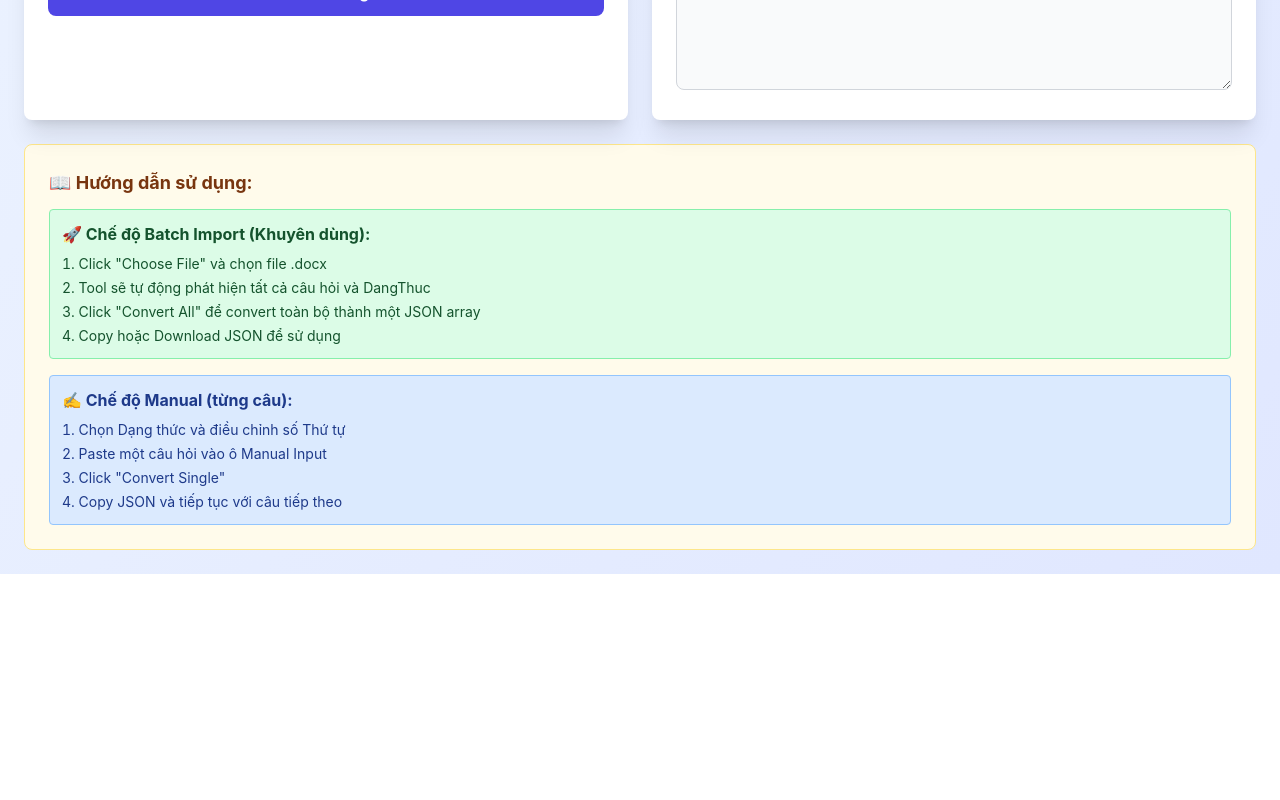
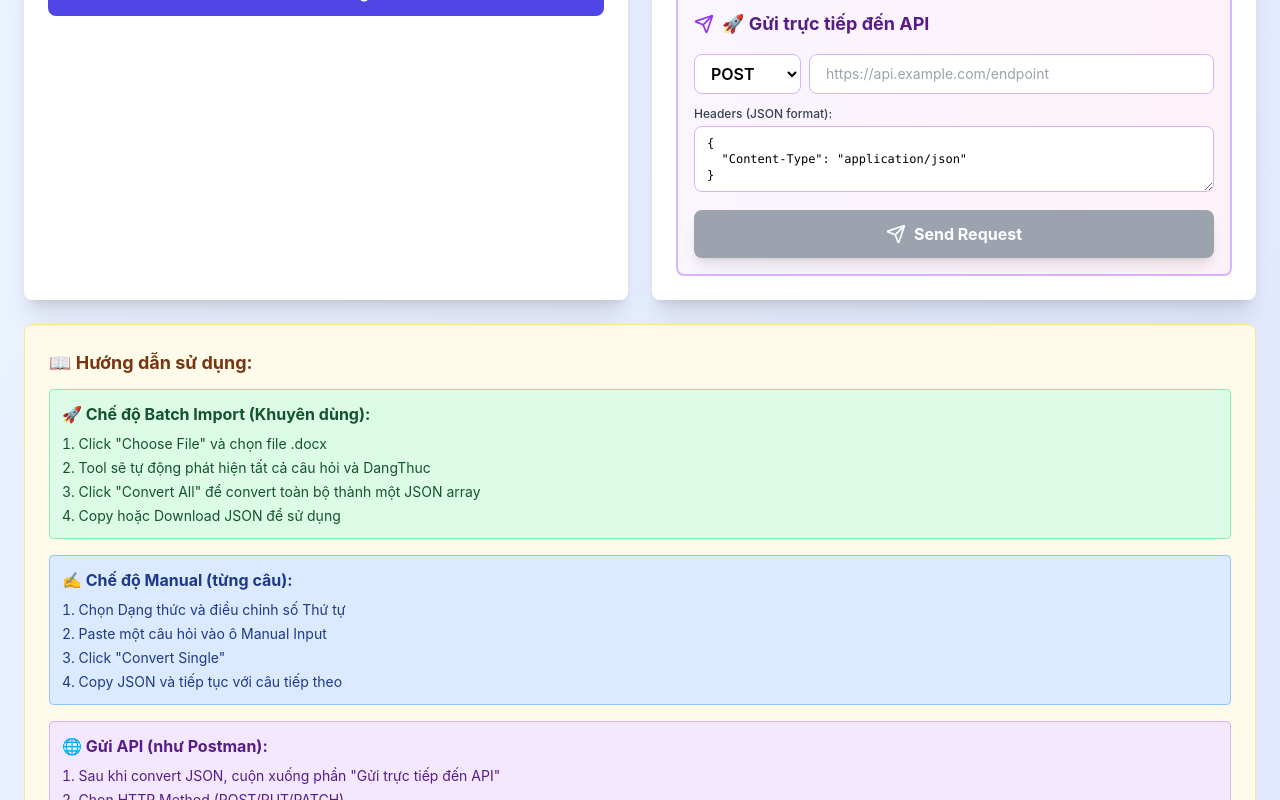
Before and after one commit to duogbachdev/word-to-json-converter, a React (Create React App) app: page / in a window 1280 px wide. Shown: the part 1020-1820 px from the top of the page. Before the commit the page ends 1594 px from the top, so only its background shows below. Built offline with nearby package versions, Linux system fonts and the light colour scheme.

Commit message:
Init Code

```diff
--- a/src/App.js
+++ b/src/App.js
@@ -1,5 +1,5 @@
 import React, { useState } from 'react';
-import { Copy, FileText, Download, AlertCircle, Plus, Minus, Upload, Trash2 } from 'lucide-react';
+import { Copy, FileText, Download, AlertCircle, Plus, Minus, Upload, Trash2, Send } from 'lucide-react';
 import * as mammoth from 'mammoth';
 
 export default function WordToJsonConverter() {
@@ -13,6 +13,13 @@ export default function WordToJsonConverter() {
   const [idTrangThai, setIdTrangThai] = useState('');
   const [allQuestions, setAllQuestions] = useState([]);
   const [batchMode, setBatchMode] = useState(false);
+
+  // API Config
+  const [apiEndpoint, setApiEndpoint] = useState('');
+  const [apiMethod, setApiMethod] = useState('POST');
+  const [apiHeaders, setApiHeaders] = useState('{\n  "Content-Type": "application/json"\n}');
+  const [apiResponse, setApiResponse] = useState('');
+  const [isSending, setIsSending] = useState(false);
 
   const formatDeBaiToHtml = (text) => {
     text = text.replace(/\t/g, '            ');
@@ -259,11 +266,9 @@ export default function WordToJsonConverter() {
       const result = await mammoth.extractRawText({ arrayBuffer });
       const text = result.value;
 
-      // DEBUG: Show first 500 chars
       console.log('Extracted text preview:', text.substring(0, 500));
       setDebugInfo('📝 Text preview:\n' + text.substring(0, 500) + '\n\n...(total: ' + text.length + ' chars)');
 
-      // Split by "Câu" pattern - flexible regex to match: **Câu 1.** or **Câu 1. ** or Câu 1.
       const questionPattern = /(?:\*\*)?Câu\s+(\d+)\.(?:\s*\*\*)?/g;
       const matches = [...text.matchAll(questionPattern)];
 
@@ -279,9 +284,7 @@ export default function WordToJsonConverter() {
         const questionText = text.substring(startIdx, endIdx).trim();
         const questionNumber = parseInt(matches[i][1]);
 
-        // Auto-detect DangThuc
         let detectedDangThuc = 1;
-        // More robust detection - check for lowercase letter patterns
         if (questionText.match(/\n\s*[a-d]\)/)) {
           detectedDangThuc = 2;
         }
@@ -557,6 +560,71 @@ export default function WordToJsonConverter() {
     setDebugInfo('');
     setAllQuestions([]);
     setBatchMode(false);
+    setApiResponse('');
+  };
+
+  const sendToApi = async () => {
+    if (!jsonOutput) {
+      alert('Chưa có JSON để gửi!');
+      return;
+    }
+
+    if (!apiEndpoint) {
+      alert('Vui lòng nhập API Endpoint!');
+      return;
+    }
+
+    setIsSending(true);
+    setApiResponse('');
+
+    try {
+      let headers = {};
+      try {
+        headers = JSON.parse(apiHeaders);
+      } catch (e) {
+        alert('Headers không đúng định dạng JSON!');
+        setIsSending(false);
+        return;
+      }
+
+      const response = await fetch(apiEndpoint, {
+        method: apiMethod,
+        headers: headers,
+        body: jsonOutput
+      });
+
+      const responseText = await response.text();
+      let responseData;
+      try {
+        responseData = JSON.parse(responseText);
+      } catch {
+        responseData = responseText;
+      }
+
+      const result = {
+        status: response.status,
+        statusText: response.statusText,
+        headers: Object.fromEntries(response.headers.entries()),
+        data: responseData
+      };
+
+      setApiResponse(JSON.stringify(result, null, 2));
+
+      if (response.ok) {
+        alert('✅ Gửi API thành công!');
+      } else {
+        alert('⚠️ API trả về lỗi: ' + response.status);
+      }
+    } catch (error) {
+      const errorResult = {
+        error: error.message,
+        type: error.name
+      };
+      setApiResponse(JSON.stringify(errorResult, null, 2));
+      alert('❌ Lỗi khi gửi API: ' + error.message);
+    } finally {
+      setIsSending(false);
+    }
   };
 
   return (
@@ -754,8 +822,71 @@ export default function WordToJsonConverter() {
               value={jsonOutput}
               readOnly
               placeholder="JSON output sẽ xuất hiện ở đây..."
-              className="w-full h-96 px-4 py-3 border border-gray-300 rounded-lg bg-gray-50 font-mono text-sm"
+              className="w-full h-64 px-4 py-3 border border-gray-300 rounded-lg bg-gray-50 font-mono text-sm"
             />
+
+            <div className="mt-6 p-4 bg-gradient-to-r from-purple-50 to-pink-50 border-2 border-purple-300 rounded-lg">
+              <div className="flex items-center gap-2 mb-4">
+                <Send className="w-5 h-5 text-purple-600" />
+                <h3 className="text-lg font-bold text-purple-900">🚀 Gửi trực tiếp đến API</h3>
+              </div>
+
+              <div className="space-y-3">
+                <div className="flex gap-2">
+                  <select
+                    value={apiMethod}
+                    onChange={(e) => setApiMethod(e.target.value)}
+                    className="px-3 py-2 border border-purple-300 rounded-lg font-semibold bg-white"
+                  >
+                    <option value="GET">GET</option>
+                    <option value="POST">POST</option>
+                    <option value="PUT">PUT</option>
+                    <option value="PATCH">PATCH</option>
+                    <option value="DELETE">DELETE</option>
+                  </select>
+                  <input
+                    type="text"
+                    value={apiEndpoint}
+                    onChange={(e) => setApiEndpoint(e.target.value)}
+                    placeholder="https://api.example.com/endpoint"
+                    className="flex-1 px-4 py-2 border border-purple-300 rounded-lg text-sm"
+                  />
+                </div>
+
+                <div>
+                  <label className="block text-xs font-medium text-gray-700 mb-1">
+                    Headers (JSON format):
+                  </label>
+                  <textarea
+                    value={apiHeaders}
+                    onChange={(e) => setApiHeaders(e.target.value)}
+                    placeholder='{"Content-Type": "application/json", "Authorization": "Bearer token"}'
+                    className="w-full px-3 py-2 border border-purple-300 rounded-lg font-mono text-xs"
+                    rows="3"
+                  />
+                </div>
+
+                <button
+                  onClick={sendToApi}
+                  disabled={!jsonOutput || isSending}
+                  className="w-full flex items-center justify-center gap-2 bg-purple-600 hover:bg-purple-700 disabled:bg-gray-400 text-white font-bold py-3 rounded-lg shadow-lg hover:shadow-xl transition-all"
+                >
+                  <Send className="w-5 h-5" />
+                  {isSending ? 'Đang gửi...' : 'Send Request'}
+                </button>
+              </div>
+            </div>
+
+            {apiResponse && (
+              <div className="mt-4">
+                <h4 className="text-sm font-bold text-gray-800 mb-2">API Response:</h4>
+                <textarea
+                  value={apiResponse}
+                  readOnly
+                  className="w-full h-48 px-4 py-3 border border-green-300 rounded-lg bg-green-50 font-mono text-xs"
+                />
+              </div>
+            )}
           </div>
         </div>
 
@@ -781,6 +912,18 @@ export default function WordToJsonConverter() {
                 <li>Copy JSON và tiếp tục với câu tiếp theo</li>
               </ol>
             </div>
+
+            <div className="p-3 bg-purple-100 border border-purple-300 rounded">
+              <h4 className="font-bold text-purple-900 mb-2">🌐 Gửi API (như Postman):</h4>
+              <ol className="list-decimal list-inside space-y-1 text-purple-900 text-sm">
+                <li>Sau khi convert JSON, cuộn xuống phần "Gửi trực tiếp đến API"</li>
+                <li>Chọn HTTP Method (POST/PUT/PATCH)</li>
+                <li>Nhập URL endpoint của API</li>
+                <li>Điều chỉnh Headers nếu cần (thêm Authorization token, v.v.)</li>
+                <li>Click "Send Request" để gửi</li>
+                <li>Xem kết quả trả về ngay bên dưới</li>
+              </ol>
+            </div>
           </div>
         </div>
       </div>
```
